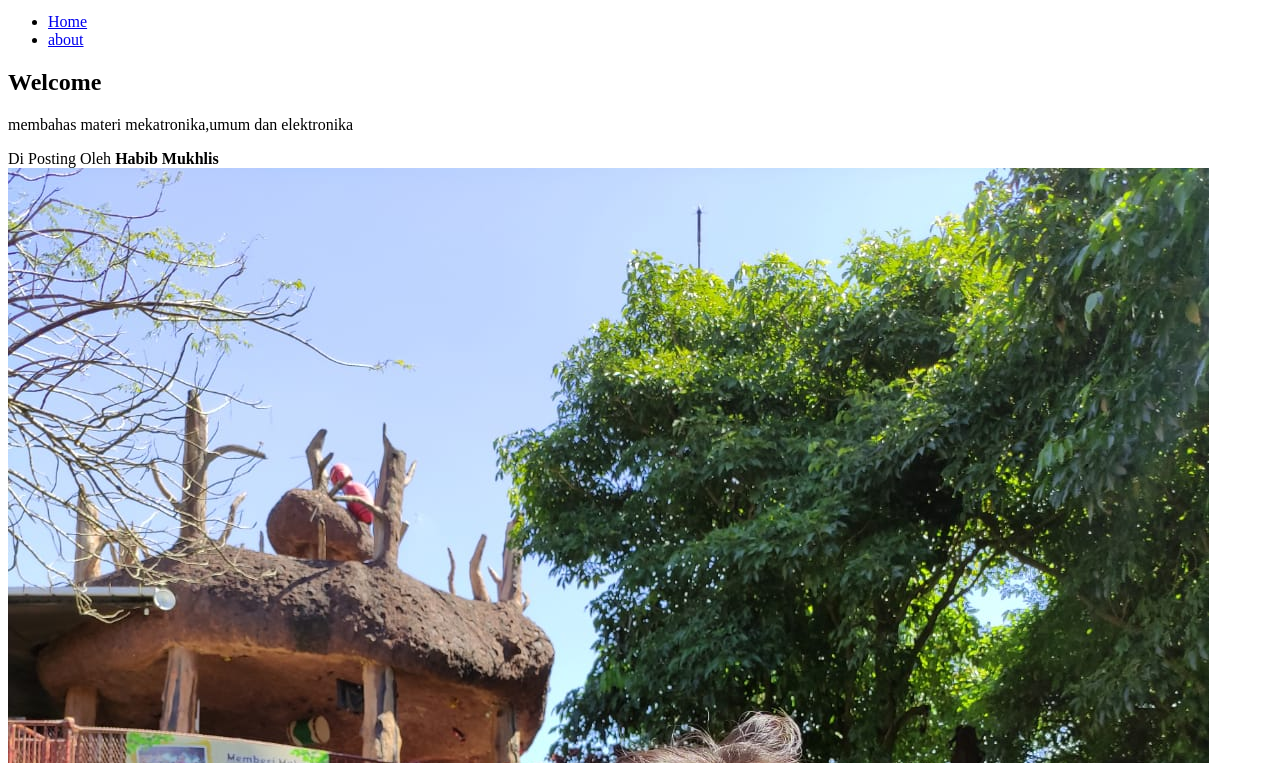
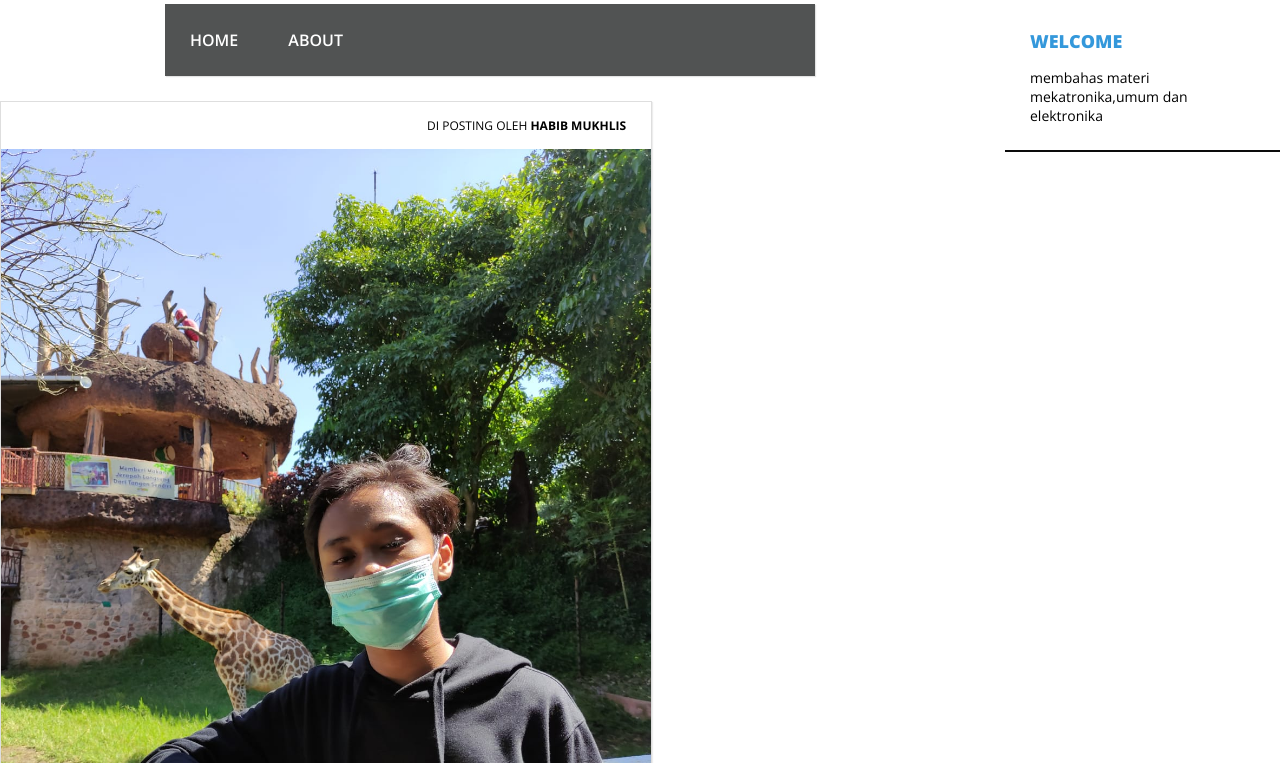
Before and after one commit to masdany/mecha, a plain HTML site: page form/about.html in a window 1280 px wide. Shown: the part 87-850 px from the top of the page. Drawn offline with nearby package versions, Linux system fonts and the light colour scheme; the site is published under a folder, as on GitHub Pages, so addresses that start at the root find nothing.

Commit message:
Add files via upload

```diff
--- a/form/about.html
+++ b/form/about.html
@@ -1,17 +1,19 @@
 <html>
   <head>
     <title>W5H</title>
-	<link rel="stylesheet" type="text/css" href="/style/style.css">
-    <meta name="description" content="elektronika">
-    <meta charset="utf-8">
-    <meta name="robots" content="index,follow">
-    <meta name="viewport" content="width=device-width, initial-scale=1">
+    <link rel="stylesheet" type="text/css" href="../style/style.css" />
+    <meta name="description" content="elektronika" />
+    <meta charset="utf-8" />
+    <meta name="robots" content="index,follow" />
+    <meta name="viewport" content="width=device-width, initial-scale=1" />
   </head>
   <body>
     <!-- bagian header template -->
     <header>
       <h1 class="judul">W5H</h1>
-		<p class="deskripsi"> tempat membahas materi mekatronika,umum dan elektronika</p>
+      <p class="deskripsi">
+        tempat membahas materi mekatronika,umum dan elektronika
+      </p>
     </header>
     <!-- akhir bagian header template -->
 
@@ -34,7 +36,7 @@
     <aside class="sidebar">
       <div class="widget">
         <h2>Welcome</h2>
-				<p> membahas materi mekatronika,umum dan elektronika</p>
+        <p>membahas materi mekatronika,umum dan elektronika</p>
       </div>
     </aside>
     <!-- akhir bagian sidebar website -->
@@ -42,14 +44,12 @@
     <!-- bagian konten Blog ------->
     <div class="blog">
       <div class="conteudo">
-				<div class="post-info">
-					Di Posting Oleh <b>Habib Mukhlis</b>
-				</div>
-				<img src="../img/profile.jpeg">
-				<h1> BIODATA </h1>
-				<hr>
+        <div class="post-info">Di Posting Oleh <b>Habib Mukhlis</b></div>
+        <img src="../img/profile.jpeg" />
+        <h1>BIODATA</h1>
+        <hr />
         <p>Nama : Habib Mukhlis Triatmojo</p>
-                <p>Kelas : X </p>
+        <p>Kelas : X</p>
         <p>jenjang pendidikan : SMK</p>
       </div>
     </div>
```
Lines whose indentation alone changed are shown as unchanged.
